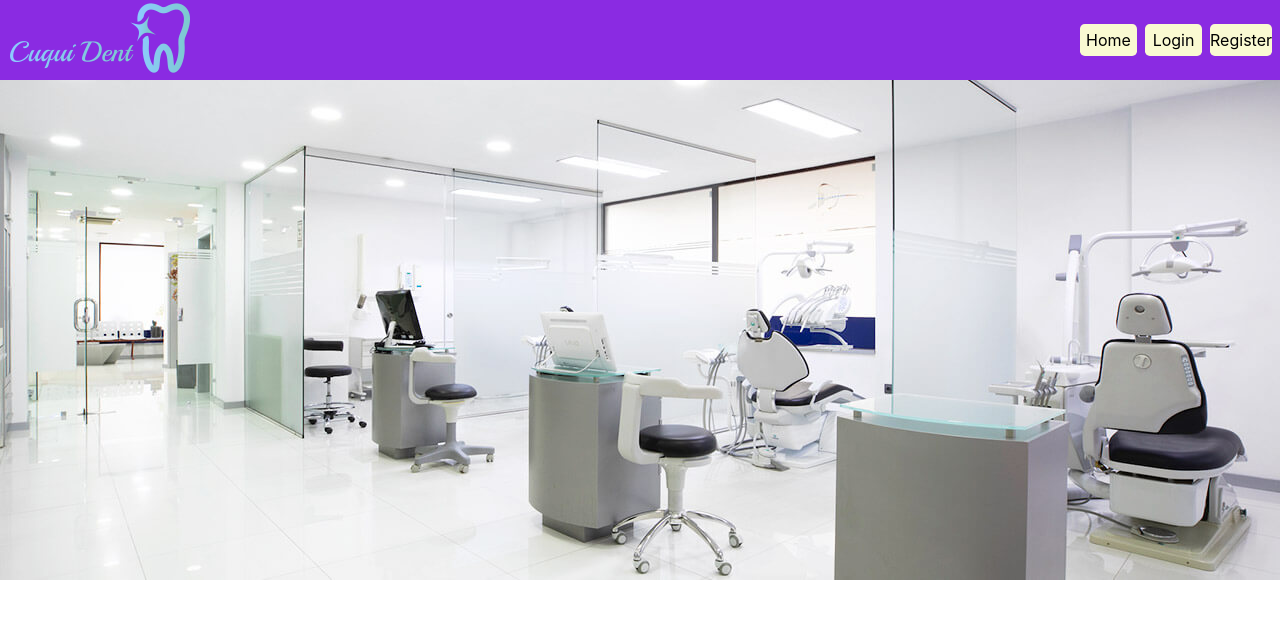
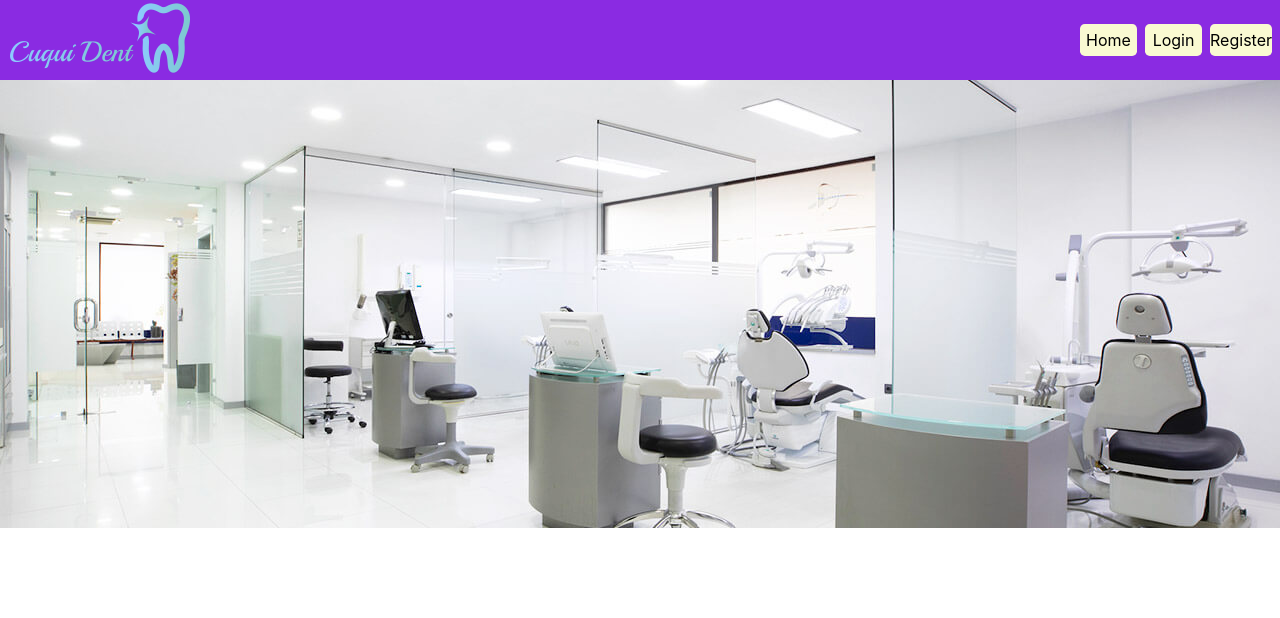
Before and after one commit to jellis24/frontend-clinica-dental, a React (Create React App) app: page / in a window 1280 px wide. Shown: the top 618 px of the page. Built offline with nearby package versions, Linux system fonts and the light colour scheme.

Commit message:
login conected the data base

```diff
--- a/src/containers/Home/Home.css
+++ b/src/containers/Home/Home.css
@@ -1,4 +1,15 @@
 .vistaHome{
     width: 100%;
-    height: 25em;
+    height: 100%;
+    display: flex;
+
 }
+.imagenDentista{
+    height: 28em;
+    width: 100%;
+    /*background-size: 100% 100%;*/
+    background-repeat:no-repeat;
+    background:url(../../img/clinica.jpg);
+    /*background-size: cover;*/
+
+}
--- a/src/containers/Home/Home.jsx
+++ b/src/containers/Home/Home.jsx
@@ -1,13 +1,15 @@
 import React from 'react';
 import Footer from "../../components/Footer/Footer";
 import "./Home.css";
-import clinica from"../../img/clinica.jpg";
+//import clinica from"../../img/clinica.jpg";
 
 const Home = (props) => {
 
     return(
-        <div className= "vistaHome">
-            <img src={clinica} alt=""/>
+        <div className="vistaHome">
+            <div className= "imagenDentista">
+               {/* <img src={clinica} alt=""/> */}
+            </div>
         </div>
 
 
--- a/src/containers/Login/Login.jsx
+++ b/src/containers/Login/Login.jsx
@@ -29,7 +29,7 @@ const Login = () =>{
     return(
         <div>
             <Input title="Email" type="text" name="email" onChange={manejaEstado}/>
-            <Input title="Contraseña" type="text" name="password" onChange={manejaEstado}/>
+            <Input title="Contraseña" type="password" name="password" onChange={manejaEstado}/>
             <button onClick={()=> logueame()}>Login</button>
         </div>
     )
```
